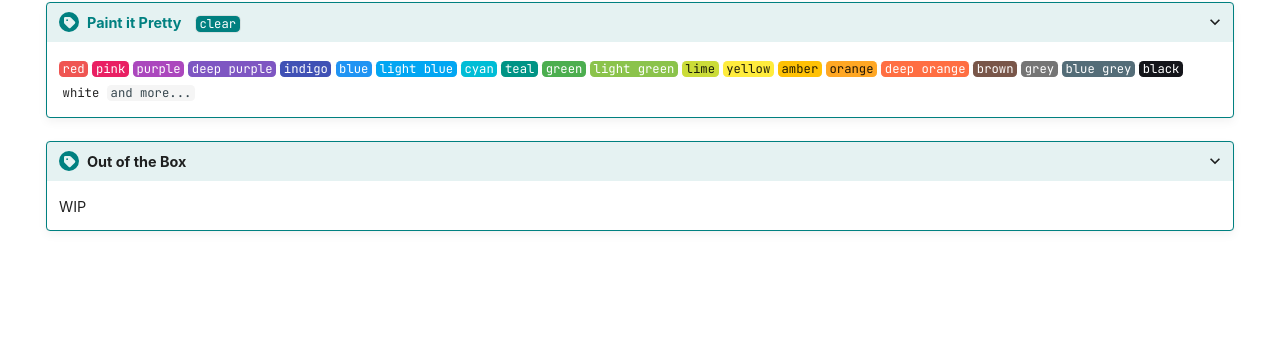
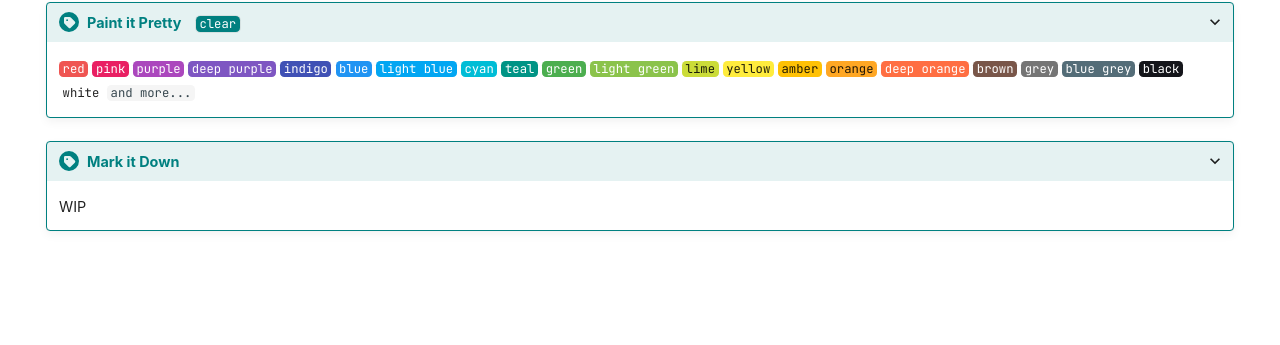
Before and after one commit to KrLite/Material-Perfection, an MkDocs documentation site: the page built from docs/index.md, in a window 1280 px wide. Shown: the part 411-756 px from the top of the page. Built offline with MkDocs 1.6.1 and Material for MkDocs 9.7.7, drawn with Linux system fonts in a browser that asks for light colours; some web fonts are replaced; comment, search, counter and statistics services are not loaded.

Commit message:
span color

```diff
--- a/docs/index.md
+++ b/docs/index.md
@@ -108,7 +108,7 @@ hide:
         <code>and more...</code>
     </div>
 
-???+ colored-amt "Out of the Box"
+???+ colored-amt "<span class="colored-text">Mark it Down</span>"
 
     WIP
 
```
